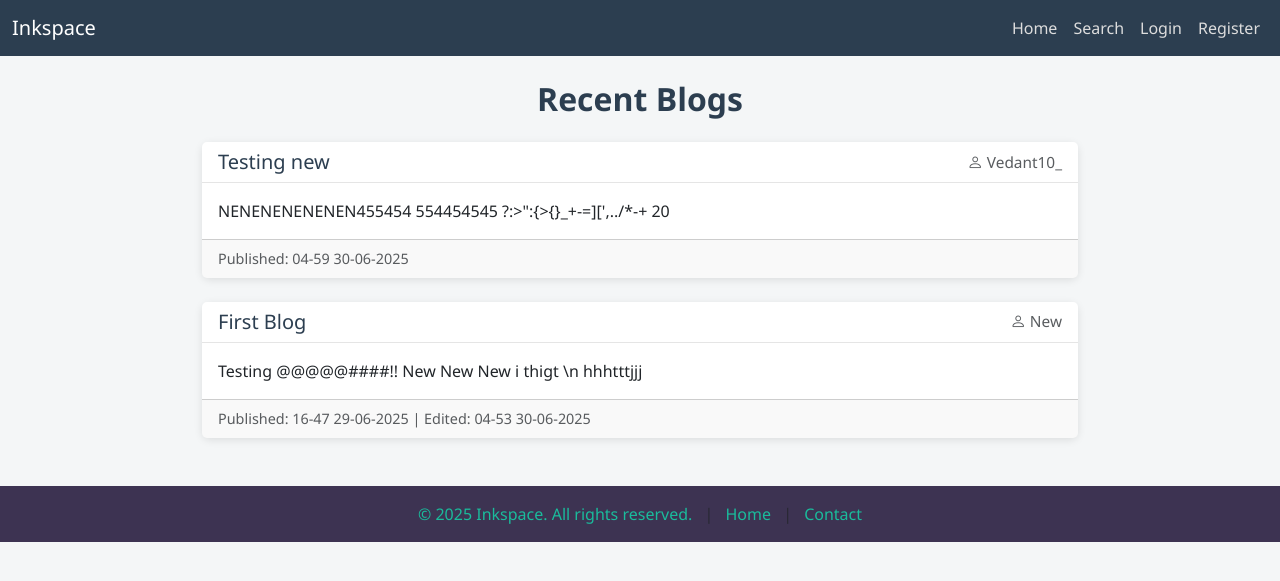
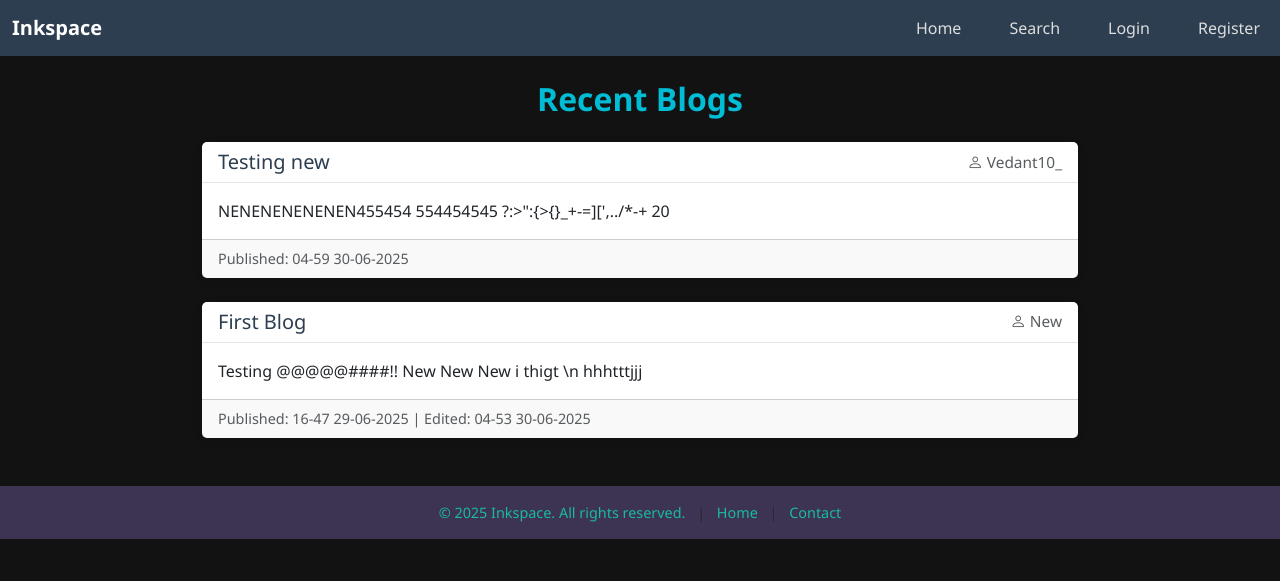
Before and after one commit to VedantLakade07/InkSpace, a Flask app: page / in a window 1280 px wide. Shown: the top 581 px of the page. Run offline with Flask 3, Linux system fonts and the light colour scheme.

Commit message:
Update style.css

```diff
--- a/static/style.css
+++ b/static/style.css
@@ -101,3 +101,112 @@ textarea.form-control {
 .footer .text-muted {
   color: #ffffff;
 }
+
+
+/* Reset + base styles */
+body {
+  font-family: 'Segoe UI', Tahoma, Geneva, Verdana, sans-serif;
+  margin: 0;
+  padding: 0;
+  background-color: #121212;
+  color: #ffffff;
+}
+
+/* Header & Nav */
+header {
+  background-color: #1e1e1e;
+  padding: 1em 0;
+  box-shadow: 0 2px 4px rgba(0,0,0,0.5);
+}
+
+nav ul {
+  list-style: none;
+  display: flex;
+  justify-content: center;
+  gap: 2em;
+  margin: 0;
+  padding: 0;
+}
+
+nav a {
+  color: #00bcd4;
+  text-decoration: none;
+  font-weight: 600;
+  transition: color 0.3s ease;
+}
+
+nav a:hover {
+  color: #0097a7;
+}
+
+/* Main Content */
+main {
+  padding: 2em;
+  max-width: 800px;
+  margin: 0 auto;
+}
+
+/* Forms */
+form {
+  background-color: #1e1e1e;
+  padding: 2em;
+  border-radius: 10px;
+  box-shadow: 0 0 10px rgba(0, 188, 212, 0.2);
+}
+
+input, button {
+  width: 100%;
+  padding: 0.75em;
+  margin: 0.5em 0 1em;
+  border: none;
+  border-radius: 5px;
+  font-size: 1em;
+}
+
+input {
+  background-color: #2a2a2a;
+  color: white;
+}
+
+input:focus {
+  outline: 2px solid #00bcd4;
+}
+
+button {
+  background-color: #00bcd4;
+  color: black;
+  font-weight: bold;
+  cursor: pointer;
+  transition: background-color 0.3s ease;
+}
+
+button:hover {
+  background-color: #0097a7;
+}
+
+/* Footer */
+footer {
+  background-color: #1e1e1e;
+  text-align: center;
+  padding: 1em 0;
+  margin-top: 3em;
+  font-size: 0.9em;
+  color: #ccc;
+}
+
+/* Headings */
+h1, h2, h3 {
+  color: #00bcd4;
+}
+
+/* Responsive */
+@media (max-width: 600px) {
+  nav ul {
+    flex-direction: column;
+    align-items: center;
+  }
+
+  main {
+    padding: 1em;
+  }
+}
```
